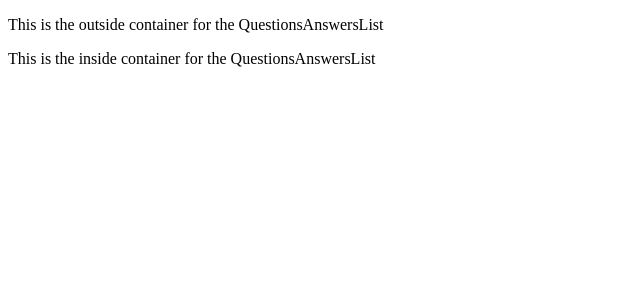
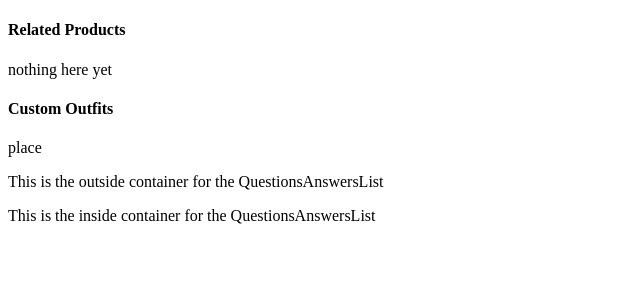
Before and after one commit to cloudcollective/FEC, a React app: page / in a window 1280 px wide. Shown: the top 300 px of the page, without its empty margins (0-640 px from the left). Built offline with nearby package versions, Linux system fonts and the light colour scheme; the HTML template or start-up script is replaced by a standard one.

Commit message:
Update index, and create basic layout of my index

```diff
--- a/client/src/app.jsx
+++ b/client/src/app.jsx
@@ -1,16 +1,22 @@
 import React from 'react';
 // import ProductDetails from './productDetails';
 import QuestionsAnswers from './qa';
-// import RelatedProducts from './relatedProducts';
+import RelatedProducts from './relatedProducts';
 // import ReviewsRatings from './rr';
 
 const app = ({ data }) => (
-  // <ProductDetails data={data} />
-  // <RelatedProducts data={data} />
-  <QuestionsAnswers
-    questions={data.questions}
-    answers={data.answers}
-  />
+  <div>
+    {/* <ProductDetails data={data} /> */}
+    <div>
+      <RelatedProducts products={data} />
+    </div>
+    <div>
+      <QuestionsAnswers
+        questions={data.questions}
+        answers={data.answers}
+      />
+    </div>
+  </div>
 );
 
 export default app;
```
Also changed, not shown: client/src/relatedProducts/index.js (deleted).
